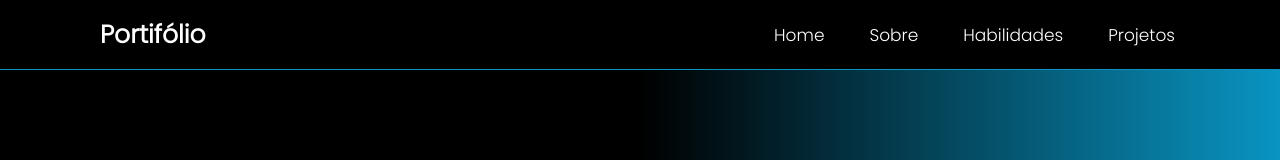
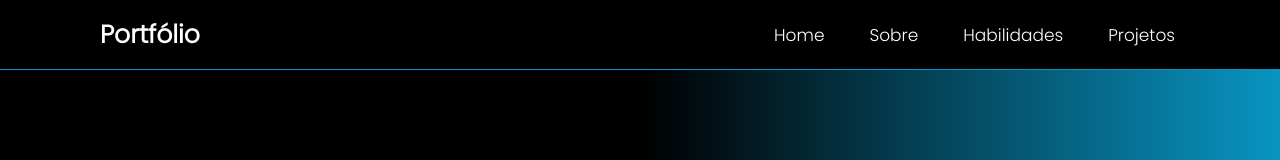
Before and after one commit to williamalves94/my-portfolio-react, a React (Vite) app: page / in a window 1280 px wide. Shown: the top 160 px of the page. Built offline with nearby package versions, Linux system fonts and the light colour scheme.

Commit message:
att da palavra portifólio para portfolio

```diff
--- a/src/components/header-section.jsx
+++ b/src/components/header-section.jsx
@@ -10,7 +10,7 @@ import { SidebarSection } from './sidebar';
 
     return (
       <Head>
-        <p>Portifólio</p>
+        <p>Portfólio</p>
         <MenuIcon>
           <BiMenu onClick={showSidebar} />
           {sidebar && <SidebarSection active={setSidebar} />}
```
